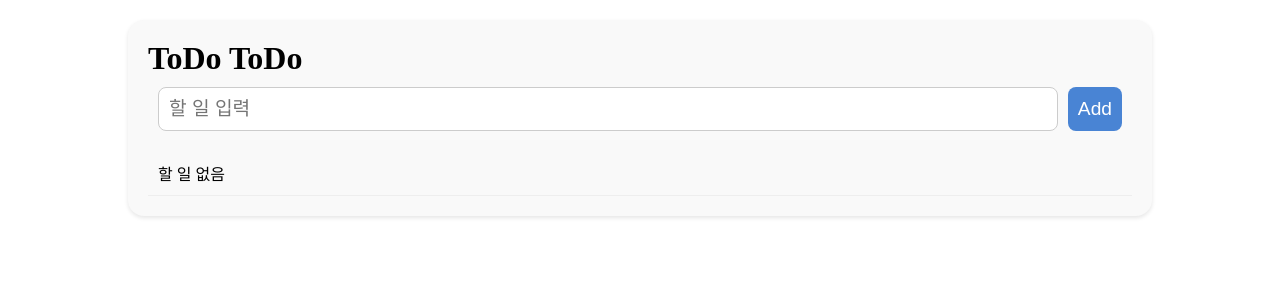
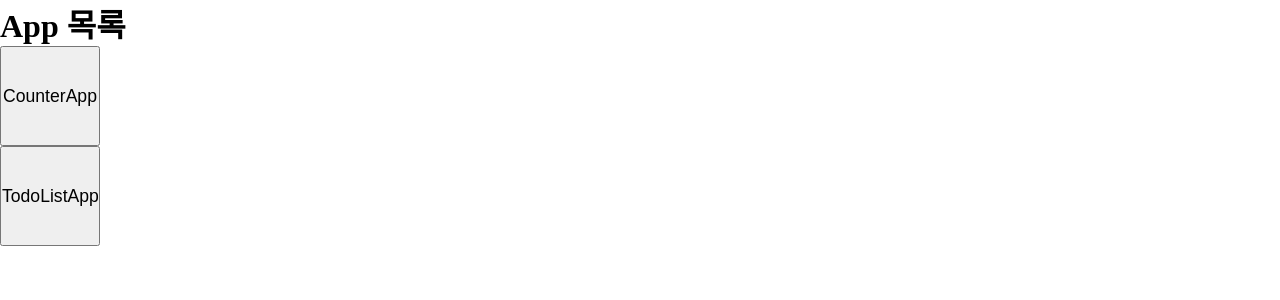
Before and after one commit to leav002/Programming_3203, a React (Vite) app: page / in a window 1280 px wide. Shown: the top 300 px of the page. Built offline with nearby package versions, Linux system fonts and the light colour scheme.

Commit message:
HomeApp, style = {{}}

```diff
--- /dev/null
+++ b/src/HomeApp.jsx
@@ -0,0 +1,52 @@
+import { useState } from "react";
+import CounterApp from './CounterApp.jsx'
+import TodoListApp from './TodoListApp.jsx'
+
+function ButtonPageApp({setPage}) {
+    return (
+        <>
+            <h1>App 목록</h1>
+            <ul>
+                <li><button onClick={() => setPage('counterapp')} style={{fontSize: "1.1rem", width: "100px", height: "100px"}}>CounterApp</button></li>
+                <li><button onClick={() => setPage('todolistapp')} style={{fontSize: "1.1rem", width: "100px", height: "100px"}}>TodoListApp</button></li>
+            </ul>
+        </>
+    )
+}
+
+
+
+export default function HomeApp() {
+    const [page, setPage] = useState('home')
+    return (
+        <>
+            {/* page가 home이면 <ButtonPageApp /> */}
+            {page === 'home' && <ButtonPageApp setPage={setPage}/>}
+
+            {/*page가 home이 아니면 home으로 가는 버튼 만들자 */}
+            {page !== 'home' &&
+                <button onClick={() => setPage('home')}
+                style={{
+                    position: 'fixed',
+                    left: '10px',
+                    bottom: '10px',
+                    cursor: 'pointer',
+                    borderRadius: '8px',
+                    backgroundColor: '#eee',
+                    border: 'none',
+                    padding: '6px'
+
+                }}
+                >home</button>
+            }
+
+            {/* page가 counterapp이면 <CounterApp /> */}
+            {page === 'counterapp' && <CounterApp/>}
+
+            {/* page가 todolistapp이면 <TodoListApp /> */}
+            {page === 'todolistapp' && <TodoListApp/>}
+        </>
+
+
+    )
+}
--- a/src/main.jsx
+++ b/src/main.jsx
@@ -1,12 +1,12 @@
 import { StrictMode } from 'react'
 import { createRoot } from 'react-dom/client'
-// import './index.css'
-// import CounterApp from './CounterApp.jsx'
+import './reset.css'
 import TodoListApp from './TodoListApp.jsx'
-import './reset.css'
+import CounterApp from './CounterApp.jsx'
+import HomeApp from './HomeApp.jsx'
 
 createRoot(document.getElementById('root')).render(
   <StrictMode>
-    <TodoListApp />
+    <HomeApp />
   </StrictMode>
 )
```
Also changed, not shown: 1 other file (tests, documents, lock files or other folders).
